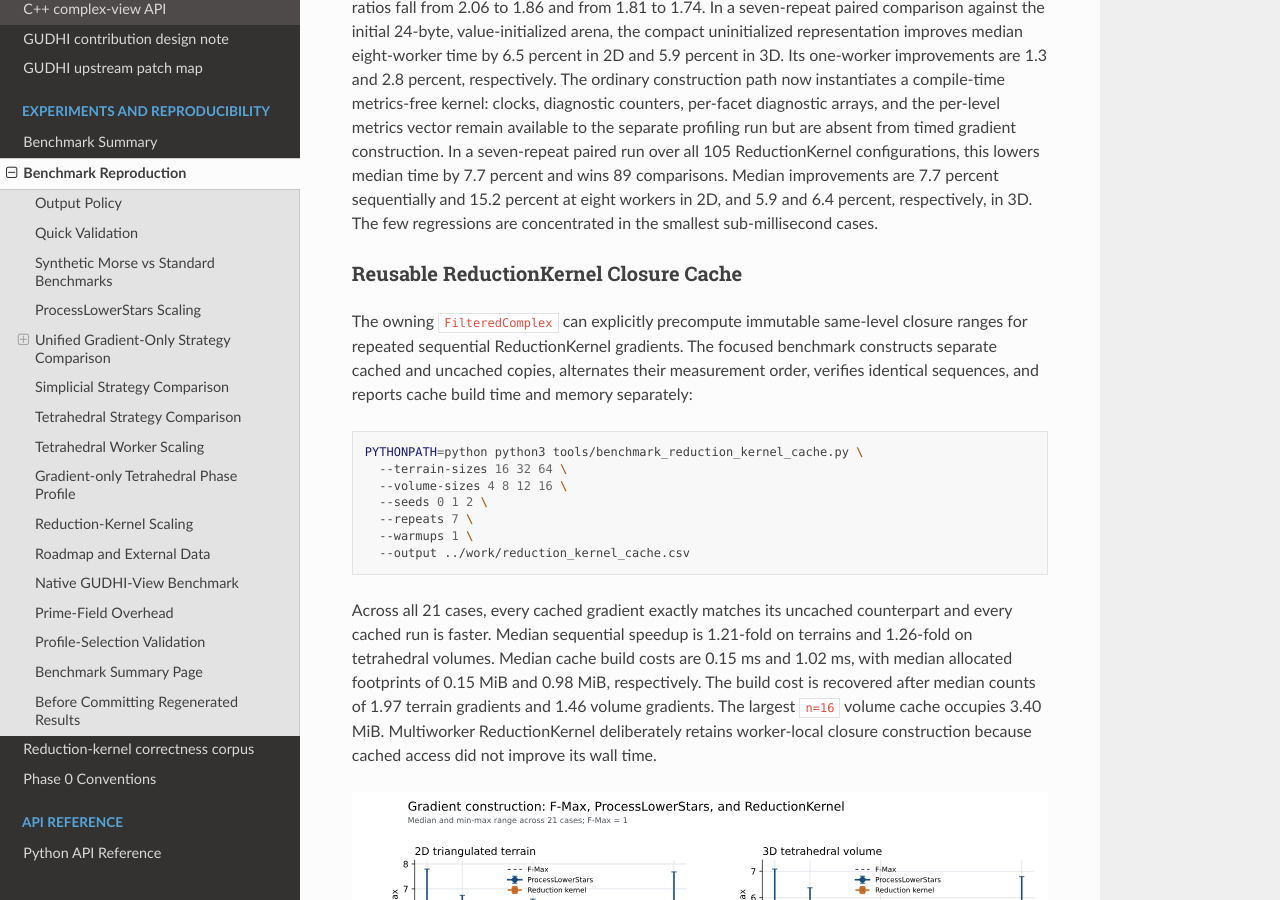
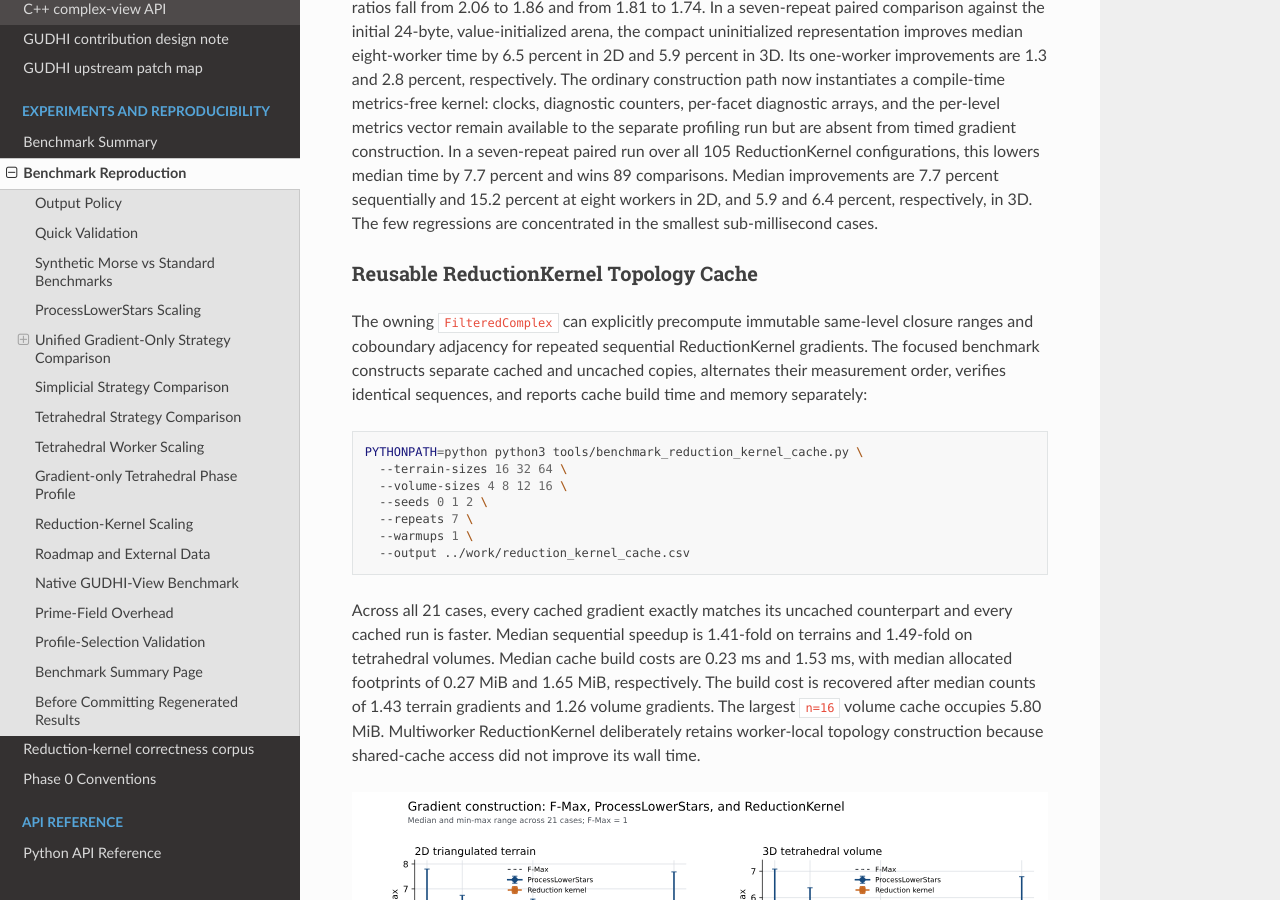
Before and after one commit to lnajman/morseframes, a Sphinx documentation site: the page built from docs/benchmark_reproduction.md, in a window 1280 px wide and 900 px high, scrolled down 4994 px. Built offline with Sphinx 7.4.7 and the Read the Docs theme 3.1.0, drawn with Linux system fonts in a browser that asks for light colours; the version number is read from the project's files by our own code.

Commit message:
Cache same-level coboundary adjacency

````diff
--- a/docs/benchmark_reproduction.md
+++ b/docs/benchmark_reproduction.md
@@ -249,13 +249,13 @@ and wins 89 comparisons. Median improvements are 7.7 percent sequentially and
 15.2 percent at eight workers in 2D, and 5.9 and 6.4 percent, respectively, in
 3D. The few regressions are concentrated in the smallest sub-millisecond cases.
 
-### Reusable ReductionKernel Closure Cache
+### Reusable ReductionKernel Topology Cache
 
 The owning `FilteredComplex` can explicitly precompute immutable same-level
-closure ranges for repeated sequential ReductionKernel gradients. The focused
-benchmark constructs separate cached and uncached copies, alternates their
-measurement order, verifies identical sequences, and reports cache build time
-and memory separately:
+closure ranges and coboundary adjacency for repeated sequential ReductionKernel
+gradients. The focused benchmark constructs separate cached and uncached
+copies, alternates their measurement order, verifies identical sequences, and
+reports cache build time and memory separately:
 
 ```sh
 PYTHONPATH=python python3 tools/benchmark_reduction_kernel_cache.py \
@@ -269,13 +269,13 @@ PYTHONPATH=python python3 tools/benchmark_reduction_kernel_cache.py \
 
 Across all 21 cases, every cached gradient exactly matches its uncached
 counterpart and every cached run is faster. Median sequential speedup is
-1.21-fold on terrains and 1.26-fold on tetrahedral volumes. Median cache build
-costs are 0.15 ms and 1.02 ms, with median allocated footprints of 0.15 MiB and
-0.98 MiB, respectively. The build cost is recovered after median counts of
-1.97 terrain gradients and 1.46 volume gradients. The largest `n=16` volume
-cache occupies 3.40 MiB. Multiworker ReductionKernel deliberately retains
-worker-local closure construction because cached access did not improve its
-wall time.
+1.41-fold on terrains and 1.49-fold on tetrahedral volumes. Median cache build
+costs are 0.23 ms and 1.53 ms, with median allocated footprints of 0.27 MiB and
+1.65 MiB, respectively. The build cost is recovered after median counts of
+1.43 terrain gradients and 1.26 volume gradients. The largest `n=16` volume
+cache occupies 5.80 MiB. Multiworker ReductionKernel deliberately retains
+worker-local topology construction because shared-cache access did not improve
+its wall time.
 
 ![Gradient-only strategy comparison](gradient_strategy_comparison.svg)
 
````
Also changed, not shown: docs/python_api.md (+4 -2 lines), docs/strategies.md (+5 -5 lines), 6 other files.
